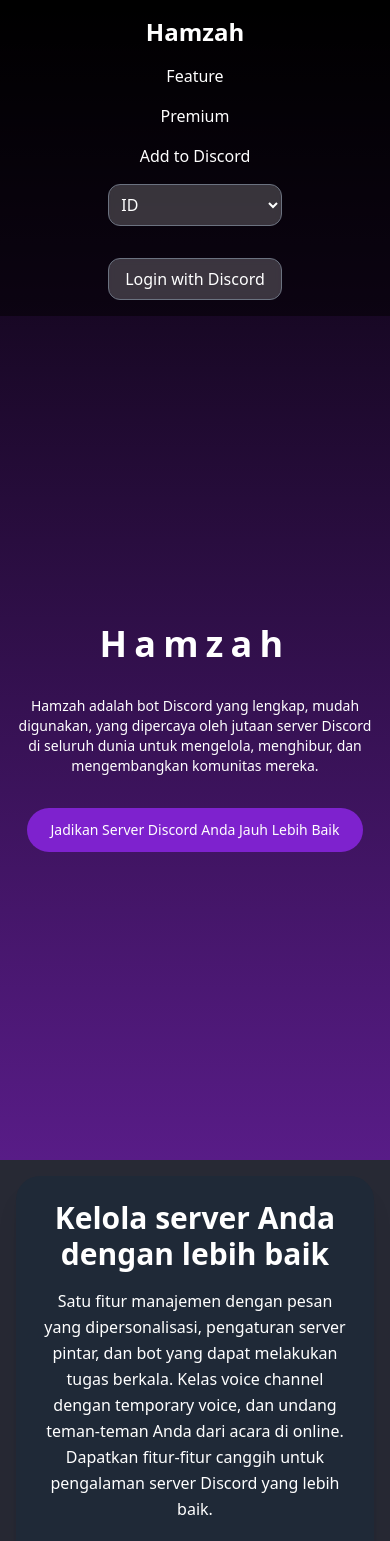
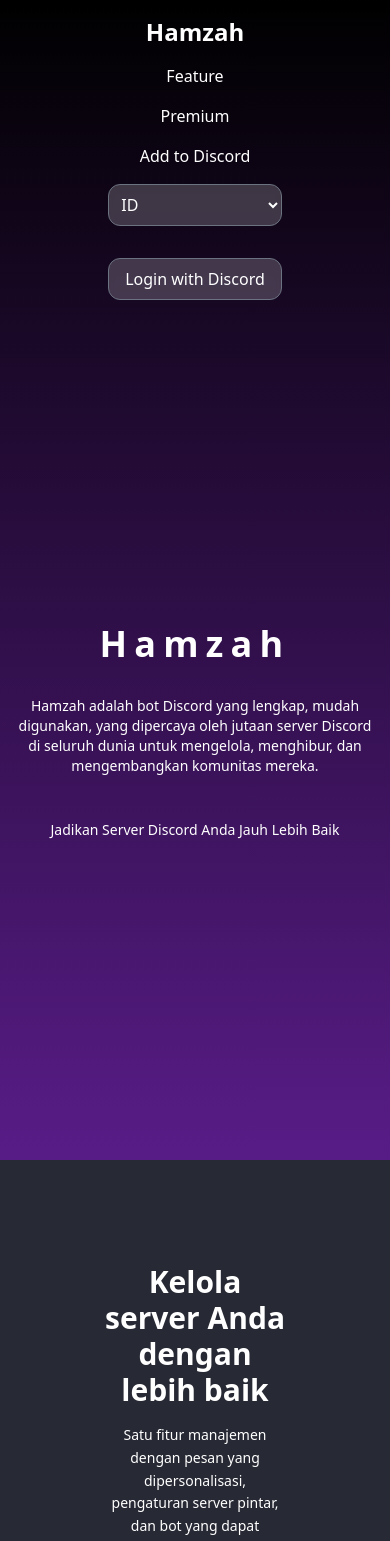
Before and after one commit to furaihan/HamzahBot-web, a Svelte app: page / in a window 390 px wide. Shown: the top 1541 px of the page. Built offline with nearby package versions, Linux system fonts and the light colour scheme.

Commit message:
chore: undo hero style

```diff
--- a/src/App.svelte
+++ b/src/App.svelte
@@ -5,7 +5,7 @@
 <div class="min-h-screen text-white">
   <div class="bg-gradient-to-b from-black to-purple-900">
     <!-- Header section -->
-    <header class="w-full flex flex-col md:flex-row justify-between items-center py-4 px-4 md:px-8 bg-black bg-opacity-50">
+    <header class="w-full flex flex-col md:flex-row justify-between items-center py-4 px-4 md:px-8">
       <div class="text-2xl font-bold mb-4 md:mb-0">Hamzah</div>
       <nav class="flex flex-col md:flex-row space-y-4 md:space-y-0 md:space-x-8 mb-4 md:mb-0">
         <a href="#" class="nav-link text-center">Feature</a>
@@ -27,15 +27,15 @@
         <p class="max-w-xl mx-auto text-sm md:text-base">
           Hamzah adalah bot Discord yang lengkap, mudah digunakan, yang dipercaya oleh jutaan server Discord di seluruh dunia untuk mengelola, menghibur, dan mengembangkan komunitas mereka.
         </p>
-        <button class="bg-purple-700 hover:bg-purple-800 text-white px-6 py-3 rounded-full text-sm md:text-base">
+        <p class="text-white px-6 py-3 text-sm self-end md:text-base">
           Jadikan Server Discord Anda Jauh Lebih Baik
-        </button>
+        </p>
       </section>
     </main>
   </div>
 
   <!-- Hero sections -->
-  <section class="p-4 md:p-12 bg-dark-200 flex flex-col space-y-8 md:space-y-12 w-full items-center">
+  <section class=" bg-dark-200 flex flex-col space-y-20 p-20 items-center w-full">
       <HeroSection
         title="Kelola server Anda dengan lebih baik"
         content="Satu fitur manajemen dengan pesan yang dipersonalisasi, pengaturan server pintar, dan bot yang dapat melakukan tugas berkala. Kelas voice channel dengan temporary voice, dan undang teman-teman Anda dari acara di online. Dapatkan fitur-fitur canggih untuk pengalaman server Discord yang lebih baik."
--- a/src/HeroSection.svelte
+++ b/src/HeroSection.svelte
@@ -6,13 +6,13 @@
   export let isImageLeft = false;
 </script>
 
-<div class="flex flex-col md:flex-row items-center justify-around w-full md:w-5/6 p-6 h-1/4 md:h-1/4 border-1 border-gray-950 rounded-3xl shadow-xl bg-gray-800" class:md:flex-row-reverse={isImageLeft}>
-  <div class="w-full md:max-w-lg mb-6 md:mb-0">
+<div class="flex flex-col w-full md:flex-row items-center justify-between md:w-5/6 p-6 h-1/4" class:md:flex-row-reverse={isImageLeft}>
+  <div class="max-w-lg md:max-w-sm mb-6 md:mb-0">
     <h1 class="text-3xl md:text-4xl font-bold mb-4 text-center md:text-left">{title}</h1>
-    <p class="text-base md:text-lg leading-relaxed text-center md:text-left">{content}</p>
+    <p class="text-sm md:text-md leading-relaxed text-center md:text-justify">{content}</p>
   </div>
   <div class="flex justify-center w-full md:w-auto">
-    <div class="w-64 md:w-80 aspect-auto overflow-hidden">
+    <div class="w-64 md:w-86 aspect-auto overflow-hidden">
       <img src={imageUrl} alt={title} class="w-full h-full object-cover rounded-lg">
     </div>
   </div>
--- a/tailwind.config.js
+++ b/tailwind.config.js
@@ -16,6 +16,17 @@
       },
       height: {
         'screen-set': '88vh'
+      },
+      fontSize: {
+        'md': ['15px', {
+          lineHeight: '22px'
+        }]
+      },
+      width: {
+        '86': '350px'
+      },
+      height: {
+
       }
     },
   },
```
Also changed, not shown: src/assets/hero1.png.
